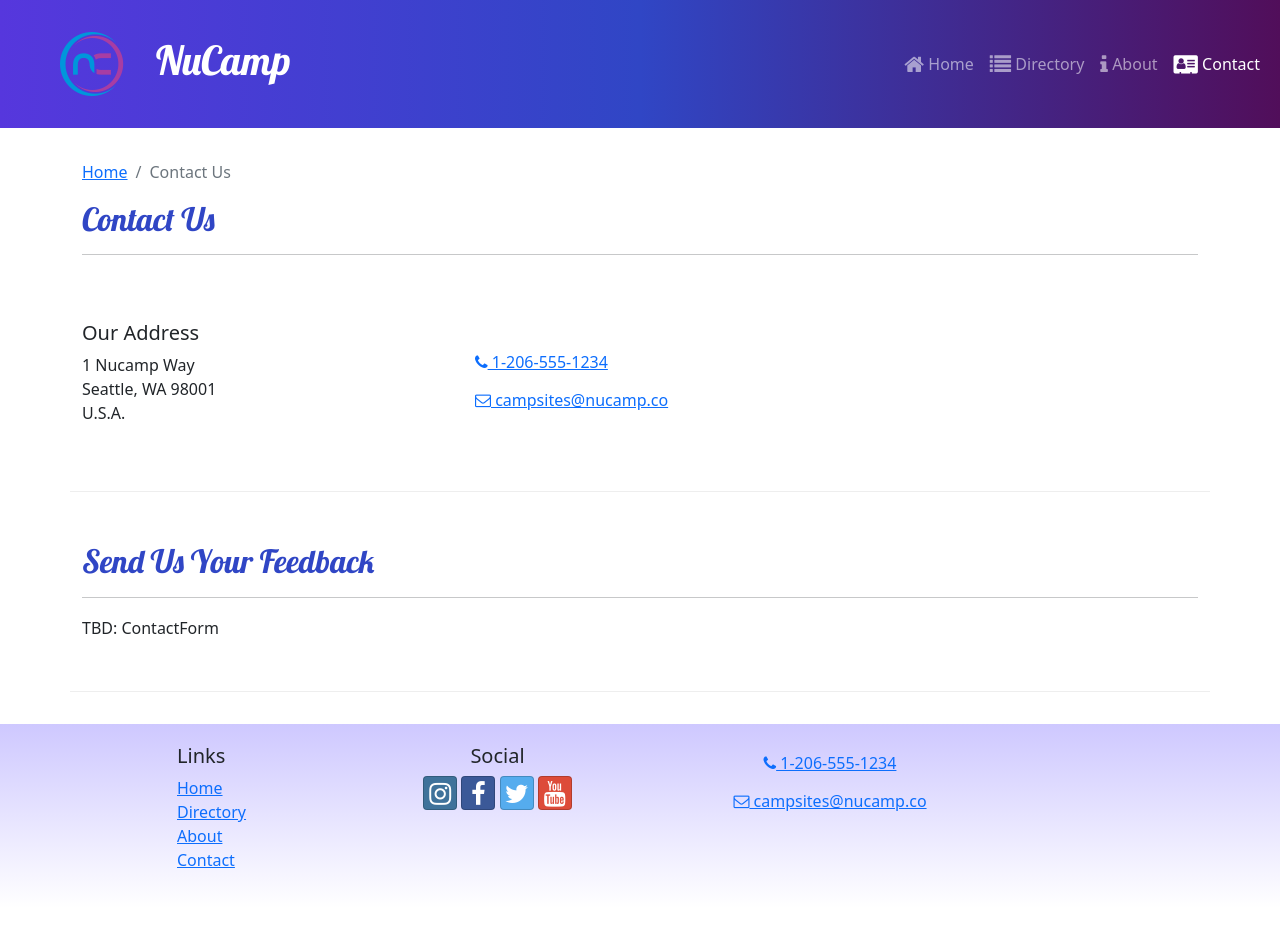
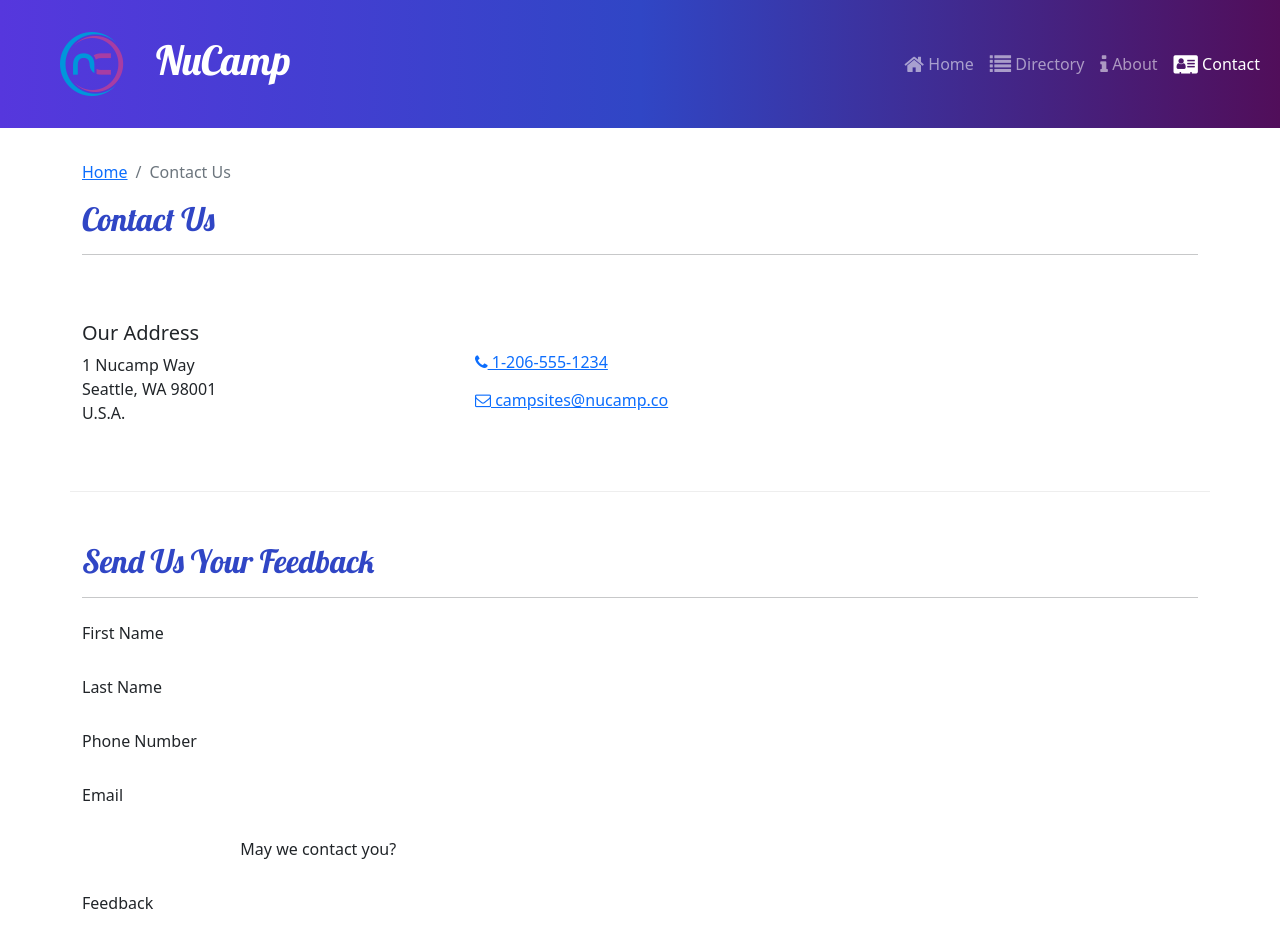
Before and after one commit to zape78/NuCampSite, a React (Create React App) app in the folder Desktop/NucampFolder/WebDev/3-React/NuCampSite/: page /contact in a window 1280 px wide. Shown: the top 952 px of the page. Before the commit the page ends 908 px from the top, so only its background shows below. Built offline with nearby package versions, Linux system fonts and the light colour scheme.

Commit message:
ContactForm Part 1

```diff
--- /dev/null
+++ b/Desktop/NucampFolder/WebDev/3-React/NuCampSite/src/components/ContactForm.js
@@ -0,0 +1,63 @@
+import { Button, Label, Col, FormGroup } from 'reactstrap';
+import { Formik, Field, Form } from 'formik';
+
+const ContactForm = () => {
+    return (
+        <Formik
+            initialValues={{
+                firstName: '',
+                lastName: '',
+                phoneNum: '',
+                email: '',
+                agree: false,
+                contactType: 'By Phone',
+                feedback: ''
+            }}
+        >
+
+            <Form>
+                <FormGroup row>
+                    <Label htmlFor='firstName' md='10'>
+                        First Name
+                    </Label>
+                    <Col></Col>
+                </FormGroup>
+                <FormGroup row>
+                    <Label htmlFor='lastName' md='10'>
+                        Last Name
+                    </Label>
+                    <Col></Col>
+                </FormGroup>
+                <FormGroup row>
+                    <Label htmlFor='phoneNum' md='10'>
+                        Phone Number
+                    </Label>
+                    <Col></Col>
+
+                </FormGroup>
+                <FormGroup row>
+                    <Label htmlFor='email' md='10'>
+                        Email
+                    </Label>
+                    <Col></Col>
+                </FormGroup>
+                <FormGroup row>
+                    <Label check md={{ size: 4, offset: 2 }}>
+                        May we contact you?
+                    </Label>
+                    <Col></Col>
+                </FormGroup>
+                <FormGroup row>
+                    <Label htmlFor='feedback' md='10'>
+                        Feedback
+                    </Label>
+                    <Col></Col>
+                </FormGroup>
+                <FormGroup row>
+                </FormGroup>
+            </Form>
+        </Formik>
+            )
+}
+
+            export default ContactForm;
--- a/Desktop/NucampFolder/WebDev/3-React/NuCampSite/src/pages/ContactPage.js
+++ b/Desktop/NucampFolder/WebDev/3-React/NuCampSite/src/pages/ContactPage.js
@@ -1,5 +1,6 @@
 import { Container, Col, Row } from 'reactstrap';
 import SubHeader from '../components/SubHeader';
+import ContactForm from '../components/ContactForm';
 
 
 const ContactPage = () => {
@@ -39,7 +40,9 @@ const ContactPage = () => {
                     <Col xs='12'><h2>Send Us Your Feedback</h2>
                         <hr />
                     </Col>
-                    <Col md='10'>TBD: ContactForm</Col>
+                    <Col md='10'>
+                        <ContactForm />
+                    </Col>
                 </Row>
         </Container>
     );
```
